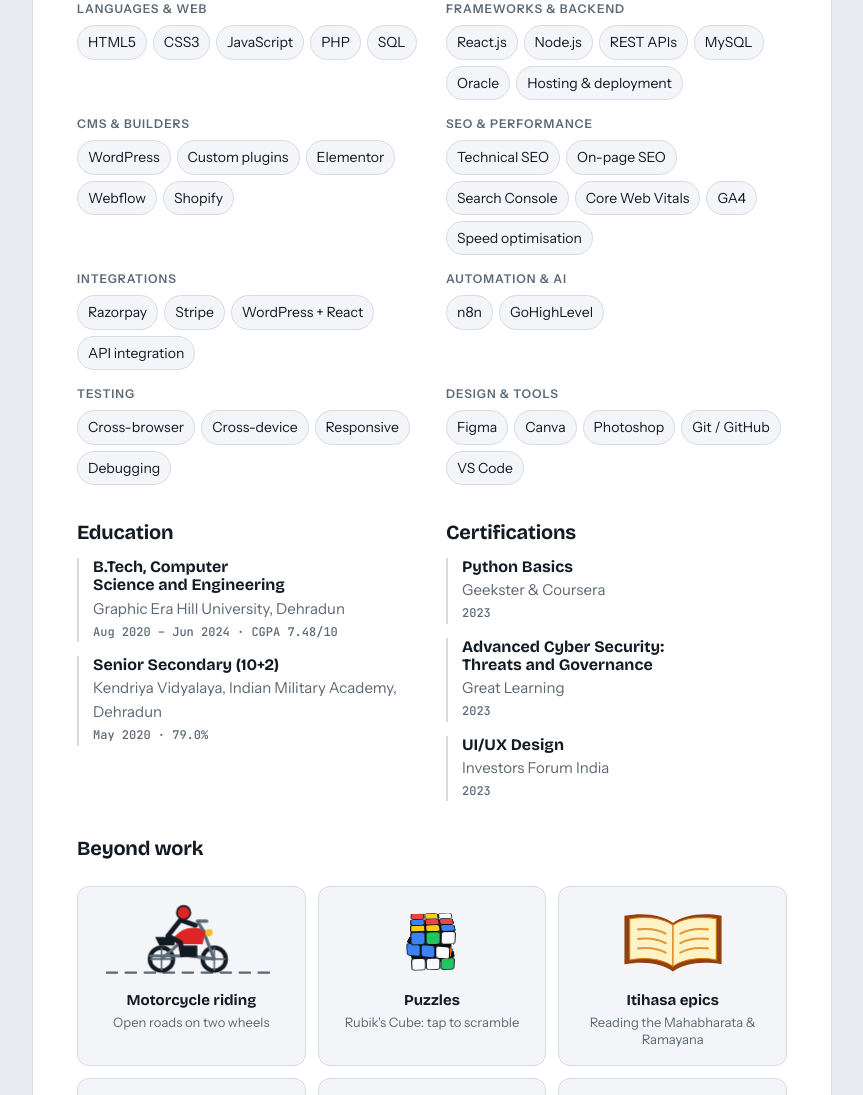
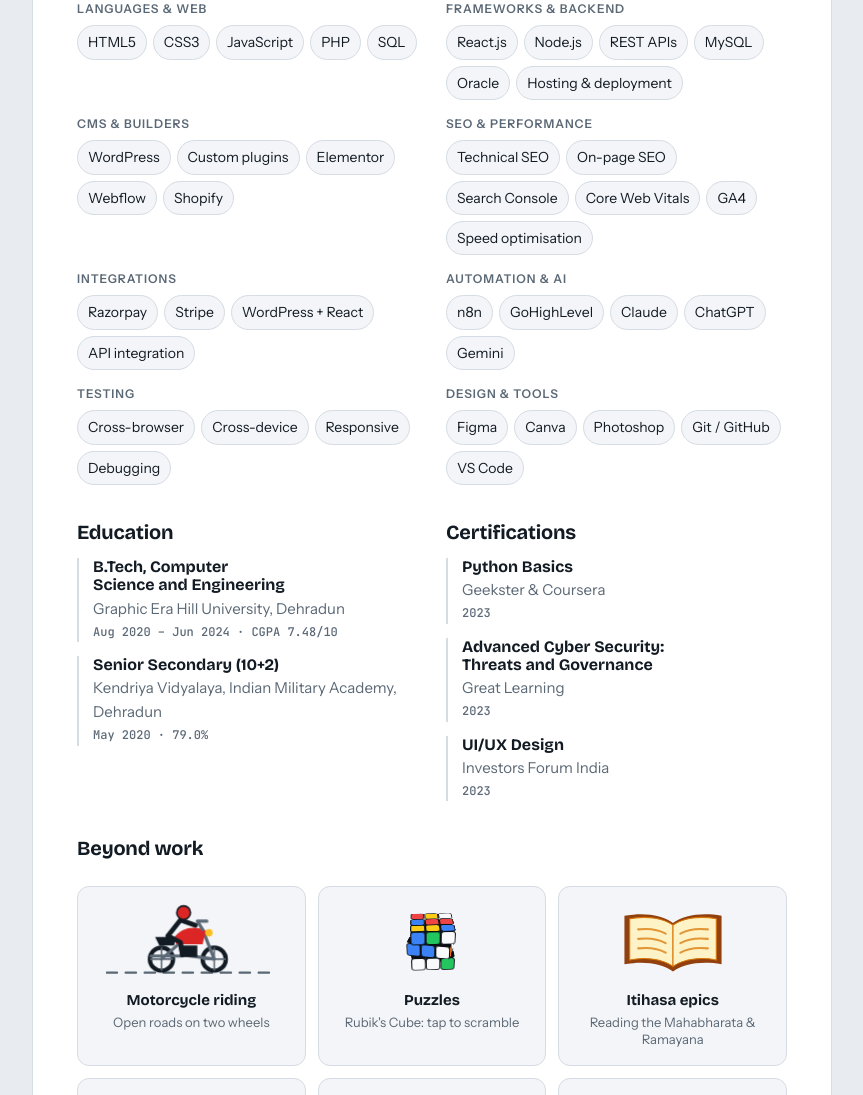
Before and after one commit to HimanshuPharswan/Himanshu-Singh-Portfolio, a plain HTML site: page index.html in a window 1280 px wide. Shown: the part 3049-4144 px from the top of the page, without its empty margins (382-1245 px from the left). Drawn offline with nearby package versions, Linux system fonts and the light colour scheme.

Commit message:
Add AI tools back to the skills list

```diff
--- a/index.html
+++ b/index.html
@@ -186,7 +186,7 @@
         <div><h4>CMS &amp; builders</h4><p><i>WordPress</i><i>Custom plugins</i><i>Elementor</i><i>Webflow</i><i>Shopify</i></p></div>
         <div><h4>SEO &amp; performance</h4><p><i>Technical SEO</i><i>On-page SEO</i><i>Search Console</i><i>Core Web Vitals</i><i>GA4</i><i>Speed optimisation</i></p></div>
         <div><h4>Integrations</h4><p><i>Razorpay</i><i>Stripe</i><i>WordPress + React</i><i>API integration</i></p></div>
-        <div><h4>Automation &amp; AI</h4><p><i>n8n</i><i>GoHighLevel</i></p></div>
+        <div><h4>Automation &amp; AI</h4><p><i>n8n</i><i>GoHighLevel</i><i>Claude</i><i>ChatGPT</i><i>Gemini</i></p></div>
         <div><h4>Testing</h4><p><i>Cross-browser</i><i>Cross-device</i><i>Responsive</i><i>Debugging</i></p></div>
         <div><h4>Design &amp; tools</h4><p><i>Figma</i><i>Canva</i><i>Photoshop</i><i>Git / GitHub</i><i>VS Code</i></p></div>
       </div>
```
